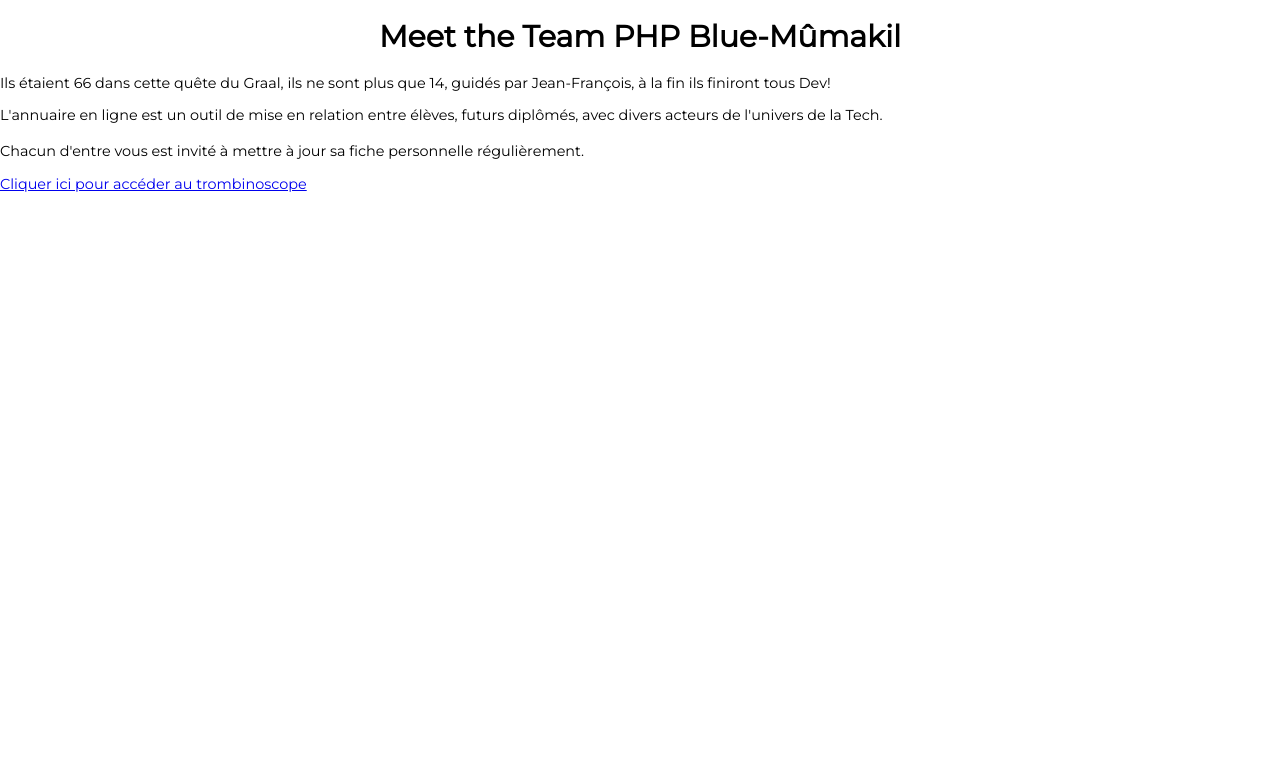
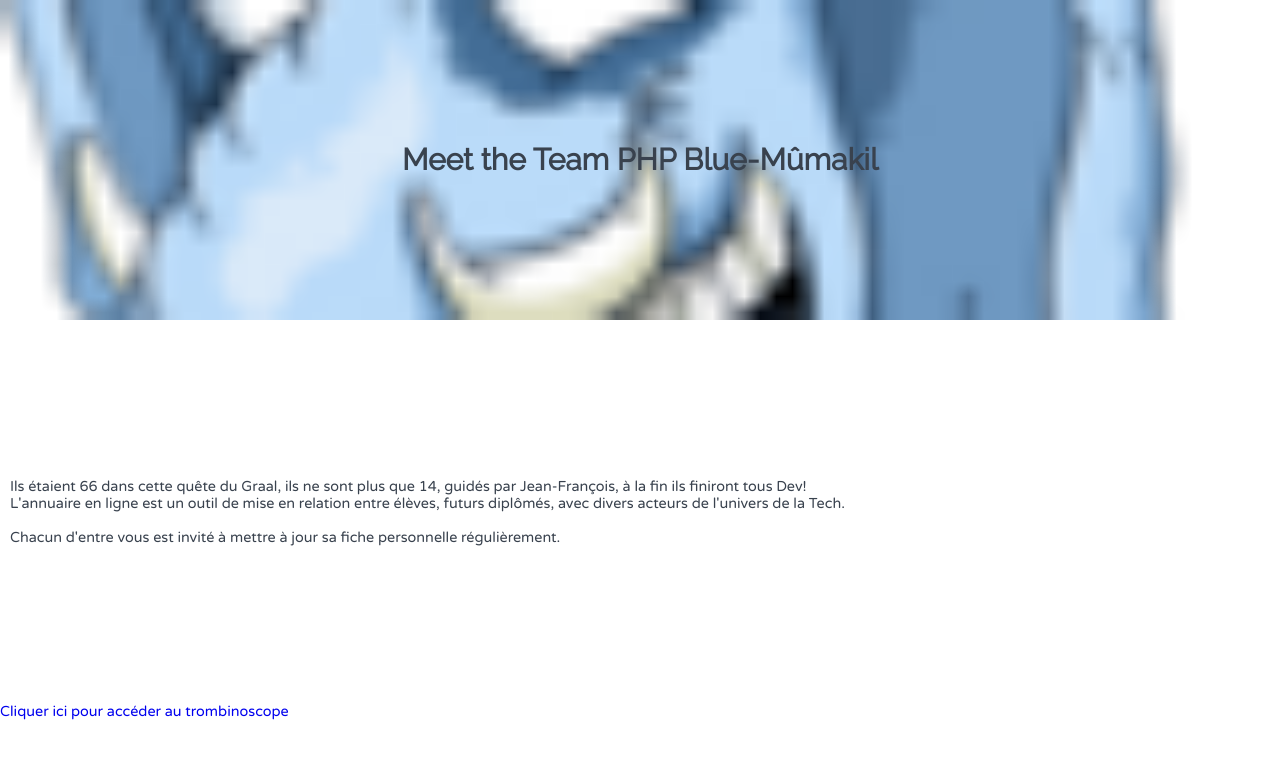
Before and after one commit to Flow78300/wcsDirectory, a PHP site: page / in a window 1280 px wide. Shown: the top 759 px of the page. Run offline with PHP 8.4, Linux system fonts and the light colour scheme.

Commit message:
modif style.css, index.php, ajouts images

```diff
--- /dev/null
+++ b/assets/CSS/style.css
@@ -0,0 +1,60 @@
+@import url('https://fonts.googleapis.com/css2?family=Raleway:ital,wght@0,400;1,700&family=Varela+Round&display=swap');
+
+:root {
+    --fonts-title : 'raleway', sans-serif;
+    --fonts-paragraph : 'Varela Round', sans-serif;
+    --main-color : #fff;
+    --button-color : #f76c6c;
+    --text-color : #39424e;
+}
+
+
+body {
+    margin:0;
+    padding:0;
+    font-family: var(--fonts-paragraph);
+    font-size: 0.9rem;
+    background-color: var(--main-color);
+    color: var(--text-color);
+}
+
+a {
+    text-decoration: none;
+}
+
+main {
+    display: flex;
+    flex-direction: column;
+    justify-content: space-between;
+    height: 90vh;
+    /*border: solid red;*/
+}
+
+.WCS-img {
+    display: flex;
+    flex-direction: column;
+    justify-content: center;
+    align-items: center;
+    height: 40vh;
+    /*border: black solid;*/
+    background-image: url("../elephant-mobile.png");
+    background-position: center;
+    background-repeat: no-repeat;
+    background-size: cover;
+}
+
+.WCS-img h1 {
+    font-size: 1.875rem;
+    line-height: 0.8;
+    text-align: center;
+    font-family: var(--fonts-title);
+    color: var(--text-color);
+}
+
+
+.presentation-text p {
+    font-family: var(--fonts-paragraph);
+    color: var(--text-color);
+    text-align: justify;
+    margin: auto 10px;
+}
--- a/assets/style.css
+++ /dev/null
@@ -1,14 +0,0 @@
-@import url('https://fonts.googleapis.com/css2?family=Montserrat&display=swap');
-
-body {
-    margin:0;
-    padding:0;
-    font-family: 'Montserrat', sans-serif;
-    font-size: 0.9rem;
-}
-
-h1 {
-    font-size: 1.875rem;
-    line-height: 0.8;
-    text-align: center;
-}
--- a/index.php
+++ b/index.php
@@ -6,16 +6,17 @@
     <meta http-equiv="X-UA-Compatible" content="IE=edge">
     <meta name="viewport" content="width=device-width, initial-scale=1.0">
     <title>WCS Directory Home page</title>
-    <link rel="stylesheet" href="assets/style.css">
+    <link rel="stylesheet" href="assets/CSS/style.css">
 </head>
 
 <body>
     <?php include '_header.php' ?>
     <main>
-        <section class="WCS-img"></section>
+        <section class="WCS-img">
+        <h1>Meet the Team PHP Blue-Mûmakil</h1>
+        </section>
 
         <section class="presentation-text">
-            <h1>Meet the Team PHP Blue-Mûmakil</h1>
             <p>Ils étaient 66 dans cette quête du Graal, ils ne sont plus que 14,
                 guidés par Jean-François, à la fin ils finiront tous Dev!
             </p>
```
Also changed, not shown: assets/elephant-gd795a7aa8_1280.png (added), assets/elephant-mobile.png (added).
